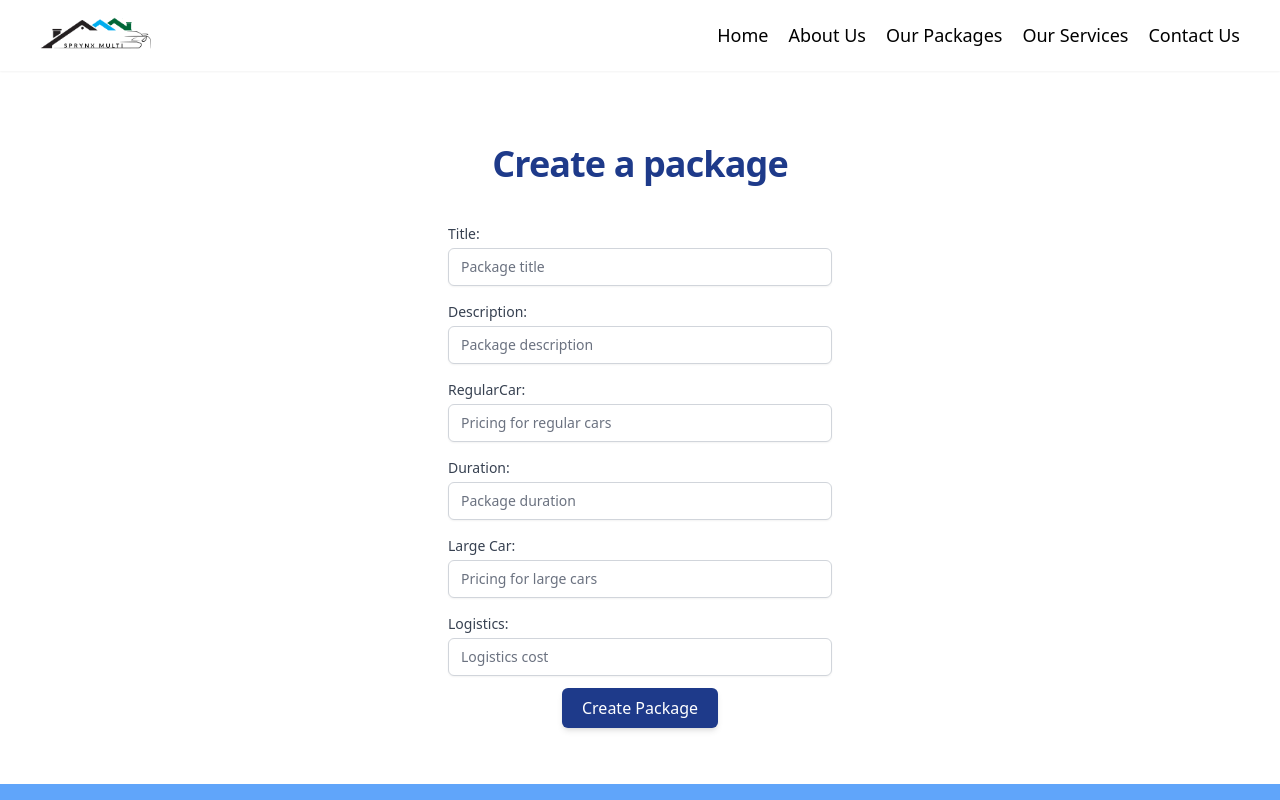
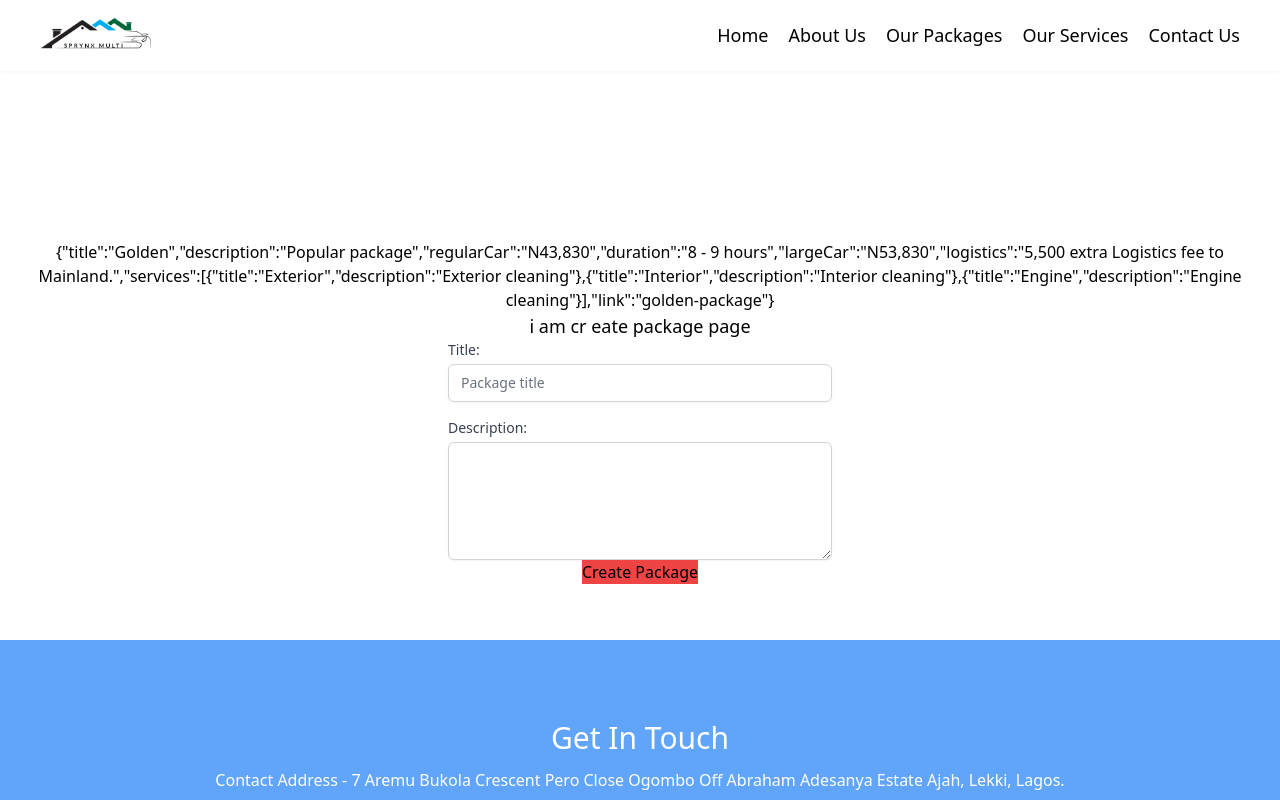
Before and after one commit to Katalyst33/sprynx, a React (Vite) app: page /create-package in a window 1280 px wide. Shown: the top 800 px of the page. Built offline with nearby package versions, Linux system fonts and the light colour scheme.

Commit message:
save and pull

```diff
--- a/src/components/PackageCardComponent.tsx
+++ b/src/components/PackageCardComponent.tsx
@@ -28,7 +28,7 @@ export default function PackageCardComponent(props: PackageCardTypings) {
   return (
     <div className="my-40 ">
       {/* <Debug data={packageInfo} /> */}
-      <div className="group bg-blue-500 py-4 px-7 w-[320px] shadow-sm shadow-slate-900 rounded-2xl">
+      <div className="group bg-blue-500 py-8 px-7 w-[320px] shadow-sm shadow-slate-900 rounded-2xl">
         <h1 className="text-white text-3xl mt-2 mb-3">{packageInfo.title}</h1>
         <p className="text-white">{packageInfo.description}</p>
 
@@ -44,18 +44,18 @@ export default function PackageCardComponent(props: PackageCardTypings) {
           </ul>
         </div>
 
-        <div>
+        <div className="text-left space-y-2">
           <h1 className="text-white">
             <i className="fa-regular fa-timer"></i>: {packageInfo.duration}
           </h1>
           <h1 className="text-white">
             Regular Car{" "}
-            <span className="text-2xl"> {packageInfo.regularCar}</span>
+            <span className="text-xl"> {packageInfo.regularCar}</span>
           </h1>{" "}
           <h1 className="text-white">
-            Large Car<span className="text-2xl">{packageInfo.largeCar}</span>
+            Large Car<span className="text-xl">{packageInfo.largeCar}</span>
           </h1>
-          <div className="mt-8 flex items-center gap-x-2">
+          <div className="mt-8 flex items-center gap-x-2 py-2">
             <i className="fa-regular fa-circle-exclamation text-yellow-500"></i>
             <p className="text-xs text-white">{packageInfo.logistics}</p>
           </div>
--- a/src/db/db.json
+++ b/src/db/db.json
@@ -70,46 +70,6 @@
       "link": "golden-package"
     },
     {
-      "id": "44",
-      "title": "Vibranium Ultra",
-      "description": "Best package",
-      "regularCar": "N200,830",
-      "duration": "24 hours",
-      "largeCar": "N250,830",
-      "logistics": "50,500 extra Logistics fee to Mainland.",
-      "services": [
-        {
-          "title": "Exterior",
-          "description": "Exterior cleaning"
-        },
-        {
-          "title": "Interior",
-          "description": "Interior cleaning"
-        }
-      ],
-      "link": "golden-package"
-    },
-    {
-      "id": "4d",
-      "title": "Vibranium Ultra",
-      "description": "Best package",
-      "regularCar": "N200,830",
-      "duration": "24 hours",
-      "largeCar": "N250,830",
-      "logistics": "50,500 extra Logistics fee to Mainland.",
-      "services": [
-        {
-          "title": "Exterior",
-          "description": "Exterior cleaning"
-        },
-        {
-          "title": "Interior",
-          "description": "Interior cleaning"
-        }
-      ],
-      "link": "golden-package"
-    },
-    {
       "id": "4",
       "title": "Vibranium Ultra",
       "description": "Best package",
--- a/src/pages/CreatePackagePage.tsx
+++ b/src/pages/CreatePackagePage.tsx
@@ -1,53 +1,67 @@
 import axios from "axios";
-import React from "react"
 
 const CreatePackage = () => {
-
-  var [formData, setFormData] = React.useState([{
-    id:"",
-    title: "",
-    description: "",
-    regularCar: "",
-    duration: "",
-    largeCar: "",
-    logistics: "",
-    services: [
-      {
-        title:"",
-        description:""
-      },
-      {
-        title:"",
-        description:""
-      }
-    ]
-  }])
-
-  function handleChange(event: any){
-    var {name, value} = event.target
-    setFormData(function(prev){
-      return {...prev, [name]: value}
-    })
-  }
-
   function addNewPackage(e: any) {
     e.preventDefault();
     axios
-      .post("http://localhost:5100/packages", formData)
+      .post("http://localhost:5100/packages", {
+        id: "4",
+        title: "Vibranium Ultra",
+        description: "Best package",
+        regularCar: "N200,830",
+        duration: "24 hours",
+        largeCar: "N250,830",
+        logistics: "50,500 extra Logistics fee to Mainland.",
+        services: [
+          {
+            title: "Exterior",
+            description: "Exterior cleaning",
+          },
+          {
+            title: "Interior",
+            description: "Interior cleaning",
+          },
+        ],
+        link: "golden-package",
+      })
       .then(() => {
         console.log("a new package was created");
       })
       .catch((error) => {
-        console.log("package was not created", error);
+        console.log("package ws not created", error);
       });
   }
 
   return (
-    <div className="mt-36">
-      <h1 className="text-4xl font-bold tracking-tight text-blue-900 sm:text-3xl lg:text-4xl mb-10">Create a package</h1>
+    <div className="mt-60">
+      {JSON.stringify({
+        title: "Golden",
+        description: "Popular package",
+        regularCar: "N43,830",
+        duration: "8 - 9 hours",
+        largeCar: "N53,830",
+        logistics: "5,500 extra Logistics fee to Mainland.",
+        services: [
+          {
+            title: "Exterior",
+            description: "Exterior cleaning",
+          },
+          {
+            title: "Interior",
+            description: "Interior cleaning",
+          },
+          {
+            title: "Engine",
+            description: "Engine cleaning",
+          },
+        ],
+        link: "golden-package",
+      })}
+      <h1 className="text-lg">i am cr eate package page</h1>
+
       <section className="flex justify-center">
         <form>
-          <main className="w-96 flex flex-col gap-4">
+          <main className="w-96 space-y-4">
             <div>
               <label
                 htmlFor="email"
@@ -60,8 +74,6 @@ const CreatePackage = () => {
                   type="text"
                   className="shadow-sm focus:ring-indigo-500 focus:border-indigo-500 block w-full sm:text-sm border-gray-300 rounded-md"
                   placeholder="Package title"
-                  name="title"
-                  onChange={handleChange}
                 />
               </div>
             </div>
@@ -73,86 +85,16 @@ const CreatePackage = () => {
                 Description:
               </label>
               <div className="mt-1">
-                <input
-                  type="text"
+                <textarea
+                  cols={5}
+                  rows={5}
                   className="shadow-sm focus:ring-indigo-500 focus:border-indigo-500 block w-full sm:text-sm border-gray-300 rounded-md"
-                  placeholder="Package description"
-                  name="description"
-                  onChange={handleChange}
-                />
-              </div>
-            </div>
-            <div>
-              <label
-                htmlFor="email"
-                className="block text-sm font-medium text-gray-700 text-left"
-              >
-                RegularCar:
-              </label>
-              <div className="mt-1">
-                <input
-                  type="text"
-                  className="shadow-sm focus:ring-indigo-500 focus:border-indigo-500 block w-full sm:text-sm border-gray-300 rounded-md"
-                  placeholder="Pricing for regular cars"
-                  name="regularCar"
-                  onChange={handleChange}
-                />
-              </div>
-            </div>
-            <div>
-              <label
-                htmlFor="email"
-                className="block text-sm font-medium text-gray-700 text-left"
-              >
-                Duration:
-              </label>
-              <div className="mt-1">
-                <input
-                  type="text"
-                  className="shadow-sm focus:ring-indigo-500 focus:border-indigo-500 block w-full sm:text-sm border-gray-300 rounded-md"
-                  placeholder="Package duration"
-                  name="duration"
-                  onChange={handleChange}
-                />
-              </div>
-            </div>
-            <div>
-              <label
-                htmlFor="email"
-                className="block text-sm font-medium text-gray-700 text-left"
-              >
-                Large Car:
-              </label>
-              <div className="mt-1">
-                <input
-                  type="text"
-                  className="shadow-sm focus:ring-indigo-500 focus:border-indigo-500 block w-full sm:text-sm border-gray-300 rounded-md"
-                  placeholder="Pricing for large cars"
-                  name="largeCar"
-                  onChange={handleChange}
-                />
-              </div>
-            </div>
-            <div>
-              <label
-                htmlFor="email"
-                className="block text-sm font-medium text-gray-700 text-left"
-              >
-                Logistics:
-              </label>
-              <div className="mt-1">
-                <input
-                  type="text"
-                  className="shadow-sm focus:ring-indigo-500 focus:border-indigo-500 block w-full sm:text-sm border-gray-300 rounded-md"
-                  placeholder="Logistics cost"
-                  name="logistics"
-                  onChange={handleChange}
                 />
               </div>
             </div>
           </main>
 
-          <button className="pointer transition ease-in-out duration-400 hover:bg-blue-600 bg-blue-900 rounded-md px-5 py-2 text-white shadow-md mt-3" onClick={addNewPackage}>
+          <button className="bg-red-500" onClick={addNewPackage}>
             Create Package
           </button>
         </form>
```
